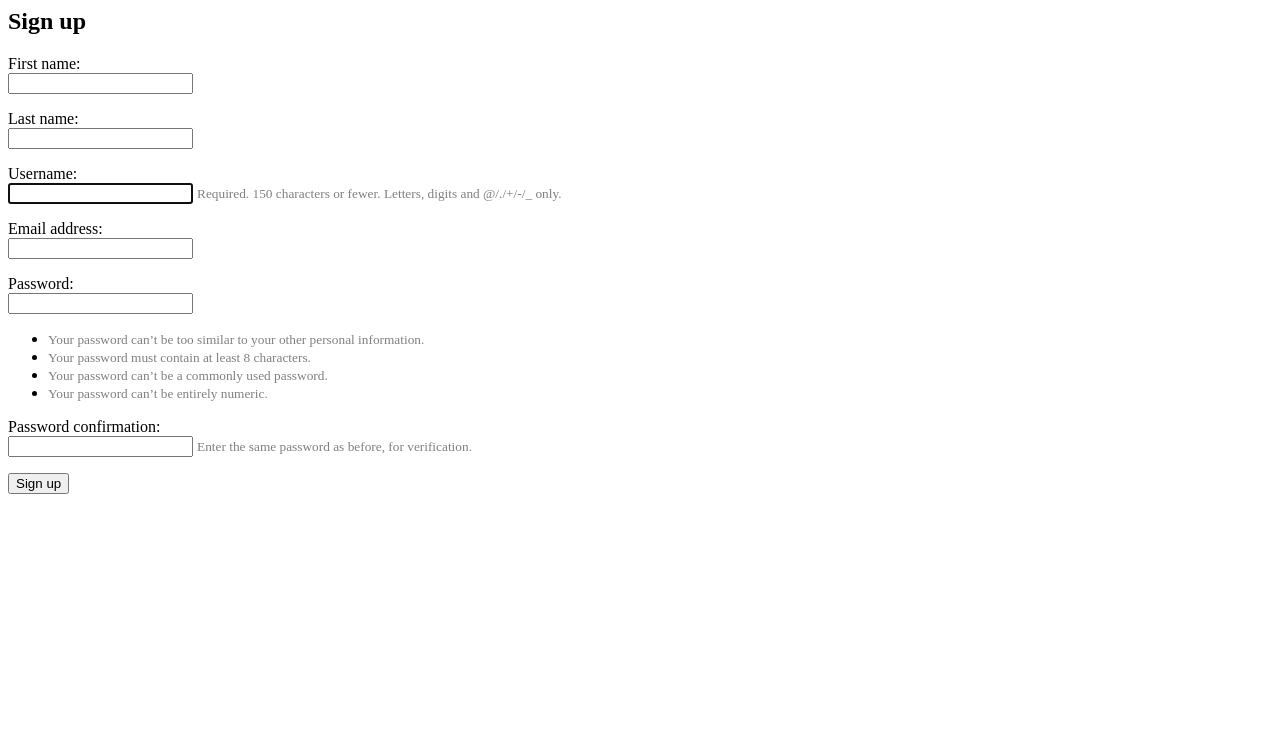
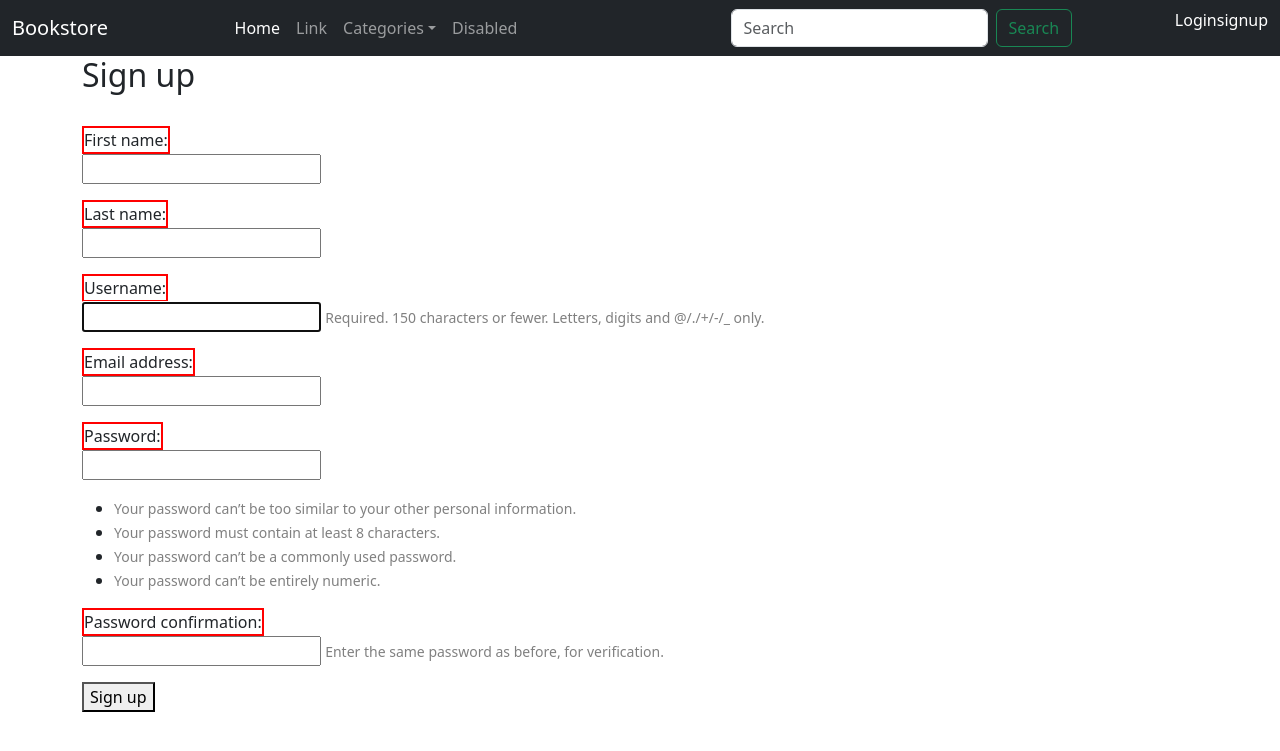
Before and after one commit to Biplob14/bookstore, a Django app: page /users/register/ in a window 1280 px wide. Shown: the top 751 px of the page. Run offline with Django 4.2, Linux system fonts and the light colour scheme; data that the repository does not hold is empty; some libraries are stand-ins or nearby versions.

Commit message:
feat: user signup page

```diff
--- a/books/templates/books.html
+++ b/books/templates/books.html
@@ -10,8 +10,8 @@
                 <img src={{ book.cover.url }} class="card-img-top">
             </div>
             <div class="card-body text-center d-flex flex-column align-items-center justify-content-end">
-                <a href="{{ book.get_absolute_url }}"><h5 class="card-title">{{ book.title|title }}</h5></a>
-                <a href="{{ book.author.get_absolute_url }}"><b>{{book.author}}</b></a>
+                <a href="{{ book.get_absolute_url }}" class="link-info"><h5 class="card-title">{{ book.title|title }}</h5></a>
+                <a href="{{ book.author.get_absolute_url }}" class="link-info"><b>{{book.author}}</b></a>
                 <p class="card-text">{{ book.description|capfirst|truncatechars:50 }}</p>
             </div>
         </div>
--- a/static/base.css
+++ b/static/base.css
@@ -72,3 +72,9 @@ input[type=number]::-webkit-inner-spin-button {
     color: #fff;
     font-size: 1.5rem;
 }
+
+/* signup page */
+
+form>p>label {
+    border: 2px solid red;
+}
--- a/templates/navbar.html
+++ b/templates/navbar.html
@@ -33,6 +33,8 @@
                 <button class="btn btn-outline-success" type="submit">Search</button>
             </form>
         </div>
+        <p class="text-white">Login</p>
+        <p class="text-white">signup</p>
     </div>
 </nav>
 <script src="https://cdn.jsdelivr.net/npm/@popperjs/core@2.11.6/dist/umd/popper.min.js" integrity="sha384-oBqDVmMz9ATKxIep9tiCxS/Z9fNfEXiDAYTujMAeBAsjFuCZSmKbSSUnQlmh/jp3" crossorigin="anonymous"></script>
--- a/users/templates/signup.html
+++ b/users/templates/signup.html
@@ -1,3 +1,6 @@
+{% extends "base.html" %}
+
+{% block title %}Register User{% endblock %}
 {% block content %}
     <h2>Sign up</h2>
     <form method="post">
```
